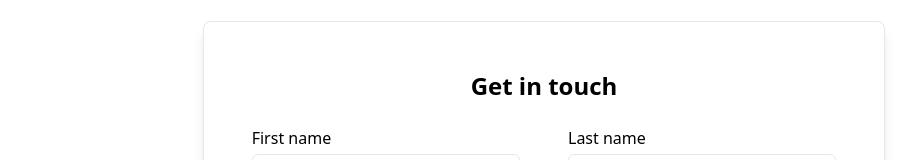
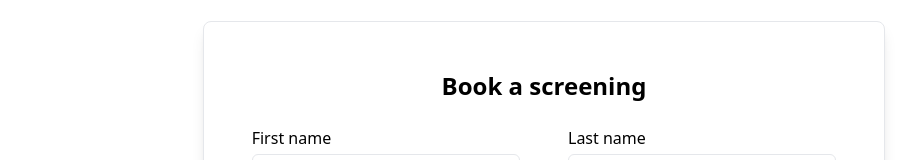
Before and after one commit to Mx-Crvr/screening, a website: page dist/result_pages/audit_results.html in a window 1280 px wide. Shown: the part 598-758 px from the top of the page, without its empty margins (96-1012 px from the left). Drawn offline with Linux system fonts and the light colour scheme.

Commit message:
change heading of form

```diff
--- a/dist/result_pages/audit_results.html
+++ b/dist/result_pages/audit_results.html
@@ -25,7 +25,7 @@
 
     <form action="/audit" method="POST" class="border border-gray-200 shadow-lg rounded-lg w-full lg:w-2/3 mx-auto p-6 lg:p-12 flex flex-col gap-6">
       <input type="text" name="hiddenAuditScore" id="hiddenAuditScore" class="hidden">
-      <h2 class="text-center font-semibold text-center text-2xl">Get in touch</h2>
+      <h2 class="text-center font-semibold text-center text-2xl">Book a screening</h2>
       <div class="input-row flex flex-col lg:flex-row lg:items-center items-stretch w-full gap-6  lg:gap-12">
         <div class="input flex flex-col justify-center items-start gap-1 lg:w-1/2">
           <label for="firstName" class="text-md font-medium">First name</label>
```
Also changed, not shown: dist/result_pages/dudit_results.html (+1 -1 lines), dist/result_pages/results.html (+1 -1 lines).
